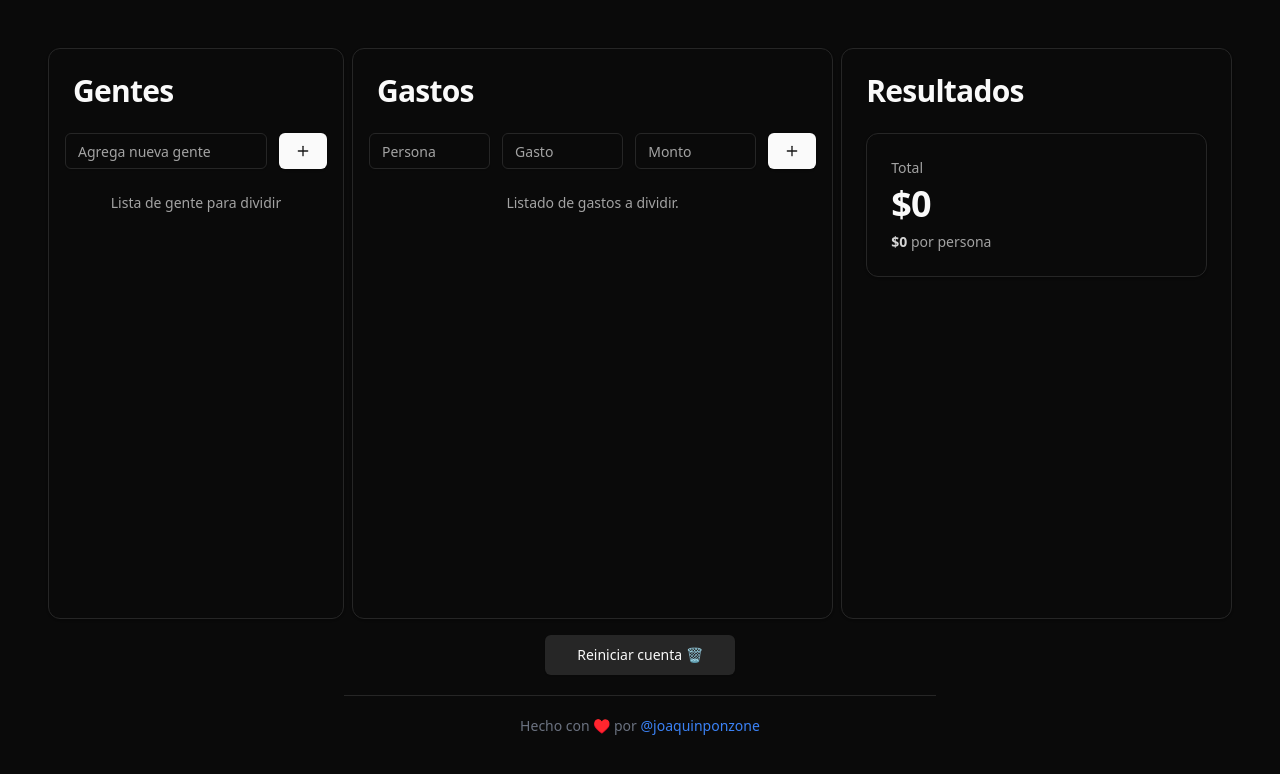
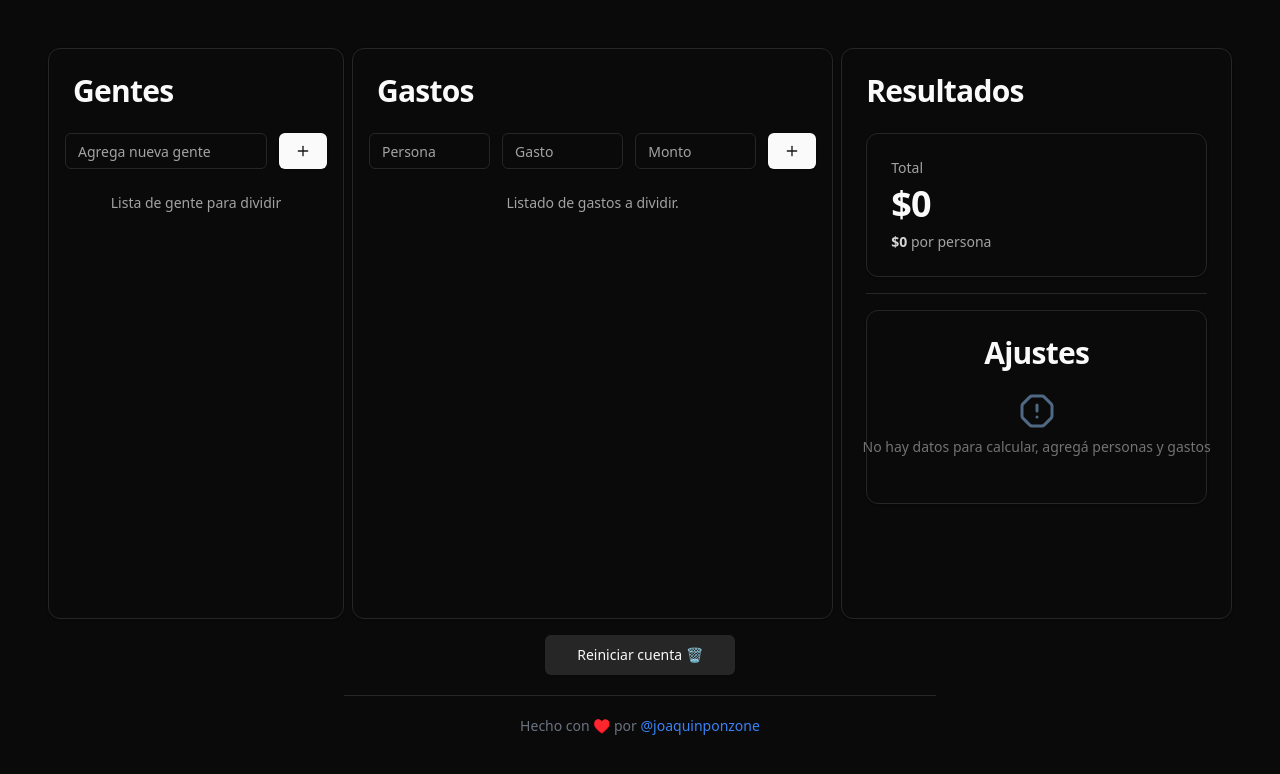
Before and after one commit to joaquinponzone/bill-splitter, a Next.js app: page / in a window 1280 px wide. Shown: the top 774 px of the page. Built offline with nearby package versions, Linux system fonts and the light colour scheme.

Commit message:
chore: Update ResetSheet to use new Alert component

```diff
--- a/src/app/page.tsx
+++ b/src/app/page.tsx
@@ -4,25 +4,25 @@ import BillsList from "@/components/bills-list";
 import Footer from "@/components/footer";
 import PeopleList from "@/components/people-list";
 import { ResetSheet } from "@/components/reset-sheet";
-import Results from "@/components/results";
-import { Bill, DataToSplit } from "@/lib/types";
+import { splitBill } from "@/lib/actions";
+import { Bill, DataToSplit, SplitBill } from "@/lib/types";
 import { useState, useEffect } from "react";
+import {
+  Card,
+  CardContent,
+  CardFooter,
+  CardHeader,
+  CardTitle,
+} from "@/components/ui/card";
+import TotalBills from "@/components/total-bills";
+import SplitBills from "@/components/split-bills";
 
 export default function Home() {
   const [dataToSplit, setDataToSplit] = useState<DataToSplit>({
     people: [],
     bills: [],
   });
-
-  useEffect(() => {
-    const peopleStore = window.localStorage.getItem("people");
-    const billsStore = window.localStorage.getItem("bills");
-
-    setDataToSplit({
-      people: peopleStore ? JSON.parse(peopleStore) : [],
-      bills: billsStore ? JSON.parse(billsStore) : [],
-    });
-  }, []);
+  const [results, setResults] = useState<null | SplitBill>(null);
 
   function handleSyncPeople(people: string[]) {
     setDataToSplit((prev: DataToSplit) => ({ ...prev, people }));
@@ -47,6 +47,25 @@ export default function Home() {
     window.location.reload();
   }
 
+  async function handleSplit(payload: DataToSplit) {
+    const results = await splitBill(payload);
+    setResults(results);
+  }
+
+  useEffect(() => {
+    const peopleStore = window.localStorage.getItem("people");
+    const billsStore = window.localStorage.getItem("bills");
+
+    setDataToSplit({
+      people: peopleStore ? JSON.parse(peopleStore) : [],
+      bills: billsStore ? JSON.parse(billsStore) : [],
+    });
+  }, []);
+
+  useEffect(() => {
+    handleSplit(dataToSplit);
+  }, [dataToSplit]);
+
   return (
     <main className="flex min-h-screen flex-col items-center justify-between p-0 md:p-12 3xl:p-24">
       <section className="flex flex-col lg:flex-row flex-grow w-full md:gap-2">
@@ -55,7 +74,17 @@ export default function Home() {
           people={dataToSplit.people}
           handleSyncBills={handleSyncBills}
         />
-        <Results data={dataToSplit} />
+        <Card className="w-full lg:max-w-[33%]">
+          <CardHeader className="flex flex-row items-center">
+            <CardTitle>Resultados</CardTitle>
+          </CardHeader>
+          <CardContent>
+            <TotalBills data={dataToSplit} />
+            <SplitBills results={results} people={dataToSplit.people} />
+          </CardContent>
+
+          <CardFooter></CardFooter>
+        </Card>
       </section>
       <section className="p-4">
         <ResetSheet handleResetState={handleResetState} />
--- a/src/components/people-list.tsx
+++ b/src/components/people-list.tsx
@@ -8,7 +8,6 @@ import {
   TableBody,
   TableCaption,
   TableCell,
-  TableHead,
   TableHeader,
   TableRow,
 } from "@/components/ui/table";
@@ -72,7 +71,7 @@ export default function PeopleList({
       >
         <Input
           placeholder="Agrega nueva gente"
-          id="name"
+          id="enter-person"
           name="name"
           value={newPerson}
           onChange={handleInputChange}
--- a/src/components/reset-sheet.tsx
+++ b/src/components/reset-sheet.tsx
@@ -12,7 +12,6 @@ import {
 } from "@/components/ui/alert-dialog";
 
 import { Alert, AlertDescription, AlertTitle } from "@/components/ui/alert";
-import { MessageCircleWarning } from "lucide-react";
 
 export function ResetSheet({
   handleResetState,
--- a/src/components/results.tsx
+++ /dev/null
@@ -1,52 +0,0 @@
-"use client";
-
-import {
-  Card,
-  CardContent,
-  CardFooter,
-  CardHeader,
-  CardTitle,
-} from "@/components/ui/card";
-import { Bill, SplitBill } from "@/lib/types";
-import TotalBills from "./total-bills";
-import { Button } from "./ui/button";
-import { splitBill } from "@/lib/actions";
-import { useEffect, useState } from "react";
-import { Separator } from "./ui/separator";
-import SplitBills from "./split-bills";
-
-export default function Results({
-  data,
-}: {
-  data: {
-    people: string[];
-    bills: Bill[];
-  };
-}) {
-  const [results, setResults] = useState<null | SplitBill>(null);
-
-  async function handleSplit() {
-    const results = await splitBill(data);
-    setResults(results);
-  }
-
-  useEffect(() => {
-    handleSplit();
-    // eslint-disable-next-line react-hooks/exhaustive-deps
-  }, [data.bills, data.people]);
-
-  return (
-    <Card className="w-full lg:max-w-[33%]">
-      <CardHeader className="flex flex-row items-center">
-        <CardTitle>Resultados</CardTitle>
-      </CardHeader>
-      <CardContent>
-        <TotalBills data={data} />
-        {results ? <Separator className="my-4" /> : null}
-        {results ? <SplitBills results={results} /> : null}
-      </CardContent>
-
-      <CardFooter></CardFooter>
-    </Card>
-  );
-}
--- a/src/components/split-bills.tsx
+++ b/src/components/split-bills.tsx
@@ -1,20 +1,40 @@
 import { SplitBill } from "@/lib/types";
 import React, { Fragment } from "react";
-import { Card, CardContent, CardHeader, CardTitle } from "./ui/card";
+import {
+  Card,
+  CardContent,
+  CardFooter,
+  CardHeader,
+  CardTitle,
+} from "./ui/card";
 import { Badge } from "./ui/badge";
 import { formatCurrency } from "@/lib/utils";
 import { Separator } from "./ui/separator";
+import { Button } from "./ui/button";
+import { OctagonAlert } from "lucide-react";
 
-export default function SplitBills({ results }: { results: SplitBill | null }) {
+export default function SplitBills({
+  results,
+  people,
+}: {
+  results: SplitBill | null;
+  people: string[];
+}) {
   return (
+    <>
+      <Separator className="my-4" />
       <Card className="grid gap-3 justify-center p-0">
         <CardHeader>
           <CardTitle className="text-center">Ajustes</CardTitle>
         </CardHeader>
         <CardContent>
           <ul className="grid gap-3">
-          {results?.transactions.map((transaction, index) => (
-            <Fragment key={`${transaction.from}-${transaction.to}-${index}`}>
+            {Number(results?.totalAmountSpent) > 0 ? (
+              results?.transactions.length ? (
+                results?.transactions.map((transaction, index) => (
+                  <Fragment
+                    key={`${transaction.from}-${transaction.to}-${index}`}
+                  >
                     <li
                       key={transaction.from + transaction.to + index}
                       className="flex items-center justify-between gap-2"
@@ -35,9 +55,39 @@ export default function SplitBills({ results }: { results: SplitBill | null }) {
                       <Separator className="my-2" />
                     )}
                   </Fragment>
-          ))}
+                ))
+              ) : (
+                <div className="grid">
+                  <p className="text-center text-neutral-500">
+                    No hay ajustes por hacer
+                  </p>
+                  <Separator className="my-2" />
+                  <div className="grid gap-2">
+                    <p className="text-center text-neutral-500">
+                      La cuenta esta equilibrada 😉
+                    </p>
+                  </div>
+                </div>
+              )
+            ) : (
+              <a href="#enter-person">
+                <Button
+                  variant={"link"}
+                  className="text-neutral-500 hover:text-neutral-300 grid place-content-center gap-2"
+                >
+                  <div className="w-full flex justify-center">
+                    <OctagonAlert size="36" className="text-blue-300/50" />
+                  </div>
+                  No hay datos para calcular, agregá personas y gastos
+                </Button>
+              </a>
+            )}
           </ul>
         </CardContent>
+        <CardFooter>
+          <p className="text-center text-neutral-500"></p>
+        </CardFooter>
       </Card>
+    </>
   );
 }
```
Lines whose indentation alone changed are shown as unchanged.
